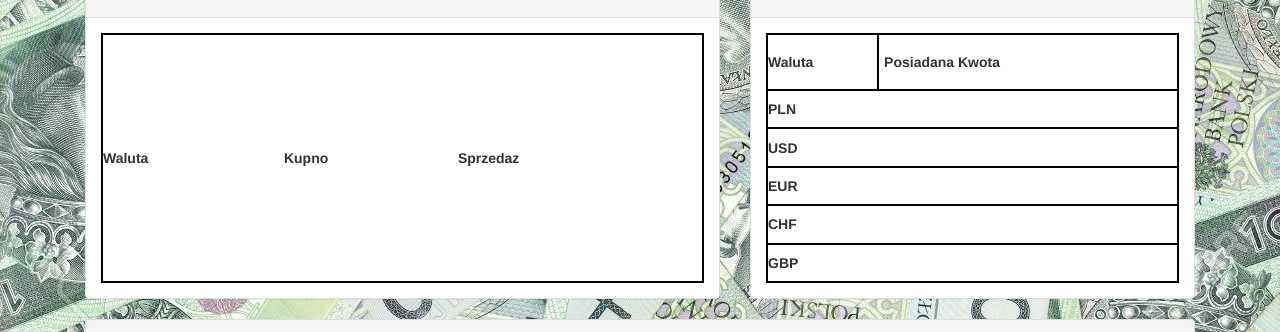
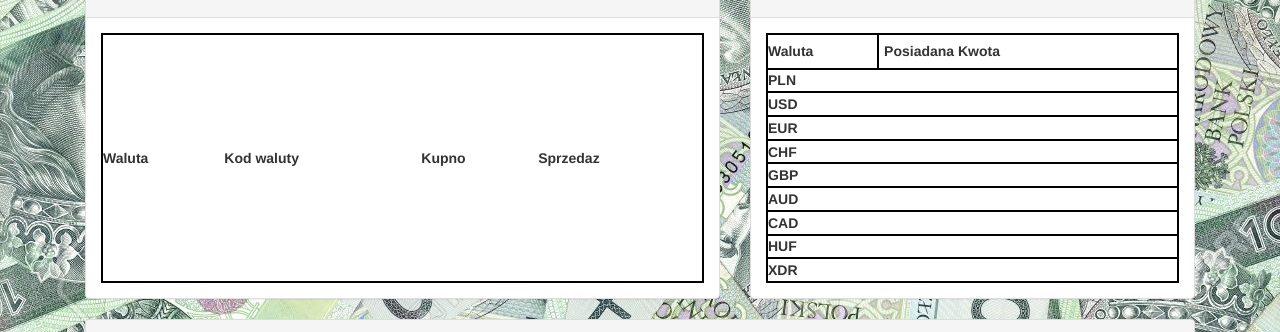
Before and after one commit to Bielbiel/kantor, a website: page app/index.html in a window 1280 px wide. Both pictures are taken after a click on the button "Nowa kwota startowa". Shown: the part 199-531 px from the top of the page. Drawn offline with nearby package versions, Linux system fonts and the light colour scheme; some packages are replaced by stand-ins of ours; no server answers; a script that the page names is missing.

Commit message:
add new valute

```diff
--- a/app/controllers/mainCtrl.js
+++ b/app/controllers/mainCtrl.js
@@ -9,7 +9,7 @@
         ctrl.message = 'Trener Cinkciarza';
 
         ctrl.data = {
-            model: null, availableOptions: [{name: 'USD'}, {name: 'EUR'}, {name: 'CHF'}, {name: 'GBP'}]
+            model: null, availableOptions: [{name: 'USD'}, {name: 'AUD'}, {name: 'CAD'}, {name: 'EUR'}, {name: 'HUF'}, {name: 'CHF'}, {name: 'GBP'},{name: 'XDR'} ]
         };
         ctrl.buttonStart = function ()
         {
@@ -18,11 +18,15 @@
             ctrl.wallet.USD = 0;
             ctrl.wallet.CHF = 0;
             ctrl.wallet.GBP = 0;
+            ctrl.wallet.AUD = 0;
+            ctrl.wallet.CAD = 0;
+            ctrl.wallet.HUF = 0;
+            ctrl.wallet.XDR = 0;
         };
 
         $localStorage.$default({
             wallet: {
-                pln: 0, USD: 0, EUR: 0, CHF: 0, GBP: 0
+                pln: 0, USD: 0, EUR: 0, CHF: 0, GBP: 0, AUD: 0, CAD: 0, HUF: 0, XDR: 0
             }
         });
 
@@ -44,7 +48,7 @@
                             if (Math.round(ctrl.wallet.pln * 100) >= Math.round(ctrl.buyInWindow * 100)) {
                                 ctrl.wallet[ctrl.data.model] += ctrl.amountForBay;
                                 ctrl.wallet.pln -= ctrl.money * ctrl.amountForBay;
-                            }else {
+                            } else {
                                 alert('Za malo pieniedzy :(');
 
                             }
--- a/app/views/main.html
+++ b/app/views/main.html
@@ -22,11 +22,15 @@
                             Waluta
                         </th>
                         <th>
+                            Kod waluty
+                        </th>
+                        <th>
                             Kupno
                         </th>
                         <th>Sprzedaz</th>
                     </tr>
                     <tr ng-repeat="currency in mainCtrl.arrayCurrency">
+                        <th>{{currency.currency}}</th>
                         <th>{{currency.code}}</th>
                         <th>{{currency.ask}}</th>
                         <th>{{currency.bid}}</th>
@@ -61,9 +65,26 @@
                         <th>CHF</th>
                         <th>{{mainCtrl.wallet.CHF}}</th>
                     </tr>
+
                     <tr>
                         <th>GBP</th>
                         <th>{{mainCtrl.wallet.GBP}}</th>
+                    </tr>
+                    <tr>
+                        <th>AUD</th>
+                        <th>{{mainCtrl.wallet.AUD}}</th>
+                    </tr>
+                    <tr>
+                        <th>CAD</th>
+                        <th>{{mainCtrl.wallet.CAD}}</th>
+                    </tr>
+                    <tr>
+                        <th>HUF</th>
+                        <th>{{mainCtrl.wallet.HUF}}</th>
+                    </tr>
+                    <tr>
+                        <th>XDR</th>
+                        <th>{{mainCtrl.wallet.XDR}}</th>
                     </tr>
                 </table>
             </div>
```
